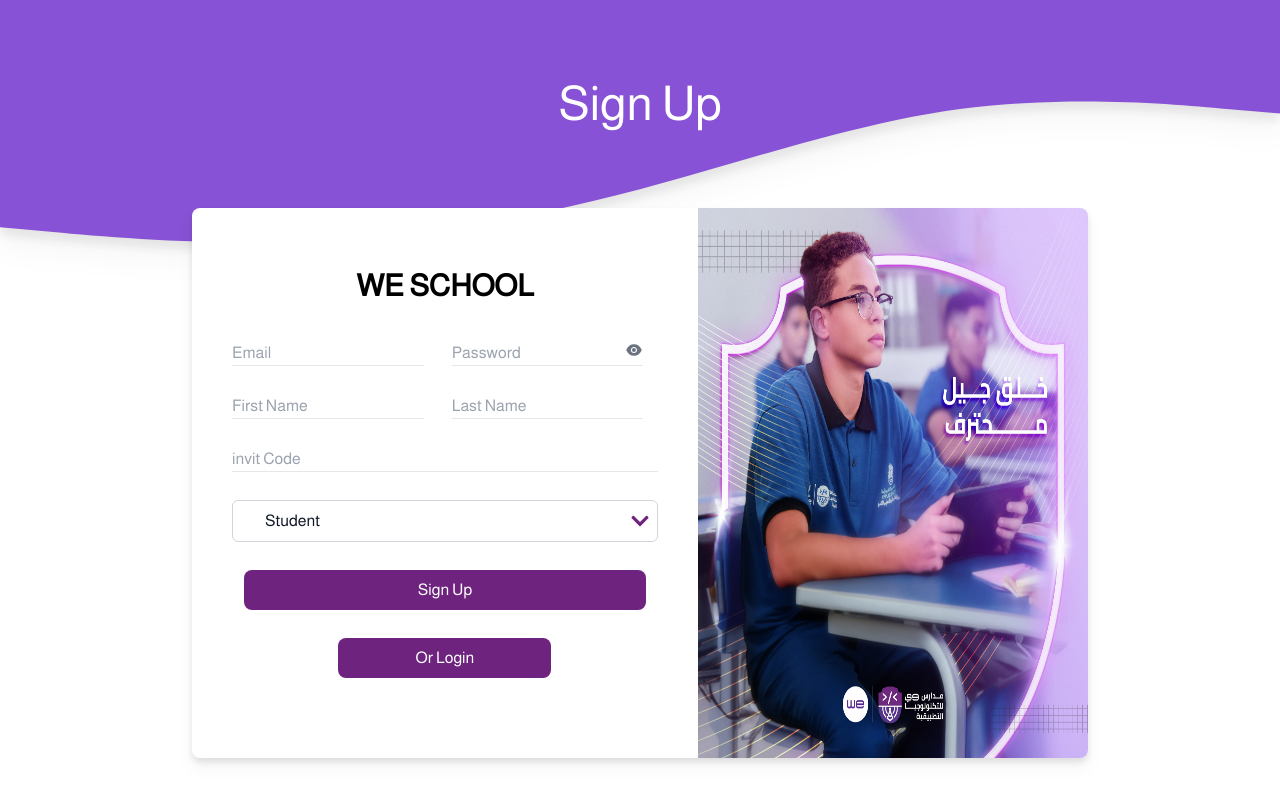
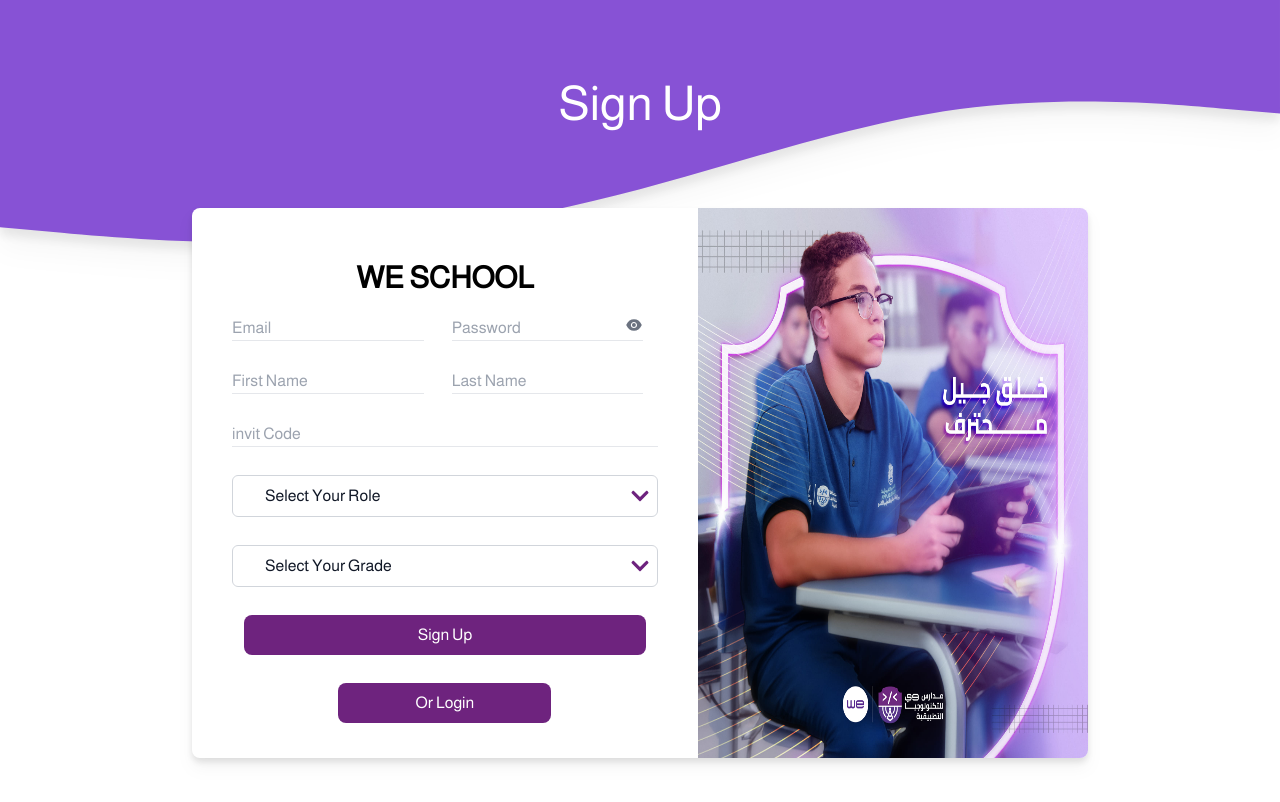
Before and after one commit to MustafaGamal8/we_school, a React (Vite) app in the folder client/: page /login in a window 1280 px wide. Both pictures are taken after a click on the element "Or Sign Up". Shown: the top 802 px of the page. Built offline with nearby package versions, Linux system fonts and the light colour scheme.

Commit message:
Login page fixes

```diff
--- a/client/src/functions/auth.js
+++ b/client/src/functions/auth.js
@@ -29,7 +29,8 @@
     email:formData.email,
     password:formData.password,
     code:formData.invitationCode,
-    role:formData.role
+    role:formData.role,
+    grade:formData.grade
   })
   return response.data
 
--- a/client/src/pages/login/login.jsx
+++ b/client/src/pages/login/login.jsx
@@ -15,6 +15,7 @@
     lastName: '',
     invitationCode: '',
     role: '',
+    grade:''
   });
 
   const toastConfig = {
@@ -26,6 +27,7 @@
     draggable: true,
     progress: undefined,
     theme: 'light',
+    className:"md:w-80 md:text-base w-60 text-sm "
   };
 
   const schema = Yup.object().shape({
@@ -38,6 +40,7 @@
           lastName: Yup.string().required('Last Name is required'),
           invitationCode: Yup.string().min(8).required('Invitation Code is required'),
           role: Yup.string().required('Please select a role'),
+          grade: Yup.string().required('Please select a grade'),
         }),
   });
 
@@ -63,6 +66,8 @@
 
   const handleSubmit = async (e) => {
     e.preventDefault();
+
+  console.log(formData)
     validateForm();
 
     if (await schema.isValid(formData)) {
@@ -77,7 +82,6 @@
       } else {
         toast.success(msg, toastConfig);
         toast.dismiss(loadingToast)
-
 
       }
 
@@ -94,7 +98,6 @@
 
   const handleChangeMood = () => {
     setIsLogin(!isLogin);
-    setFormData({})
   };
 
   return (
@@ -211,6 +214,25 @@
                       <FaChevronDown className="w-5 h-5 text-main" />
                     </div>
                   </div>
+
+                  <div className="relative w-full">
+                    <select
+                      className="w-full border border-gray-300 bg-white text-gray-900 rounded-md px-8 py-2 pr-8 focus:text-main appearance-none"
+                      name="grade"
+                      value={formData.grade}
+                      onChange={handleInputChange}
+                    >
+                      <option value="" disabled>
+                        Select Your Grade
+                      </option>
+                      <option value="A">Grade 1 (A)</option>
+                      <option value="B">Grade 2 (B)</option>
+                      <option value="C">Grade 3 (C)</option>
+                    </select>
+                    <div className="absolute inset-y-0 right-0 flex items-center pointer-events-none p-2">
+                      <FaChevronDown className="w-5 h-5 text-main" />
+                    </div>
+                  </div>
                 </>
               )}
 
```
